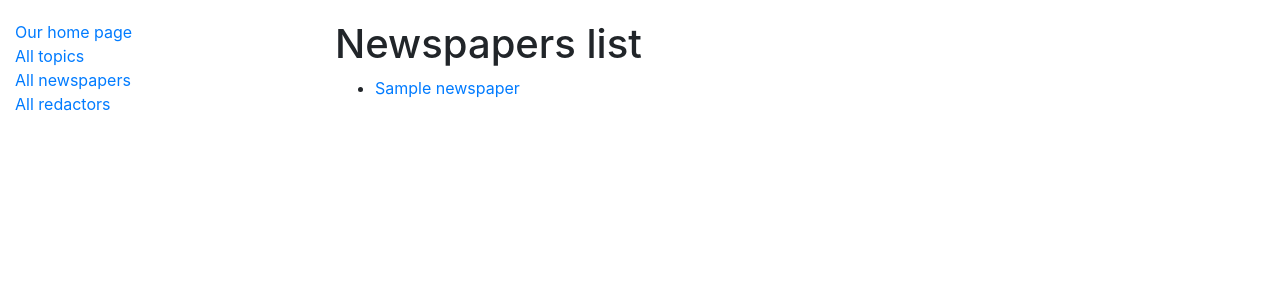
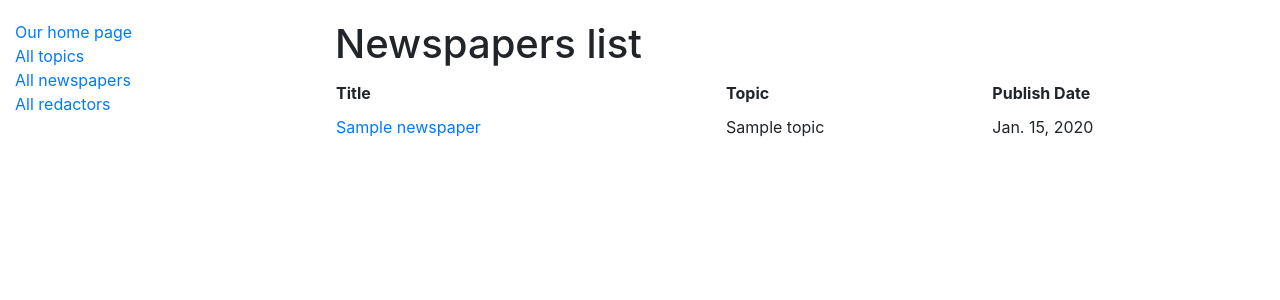
Before and after one commit to kstorozhenko/newspaper-agency, a Django app: page /newspaper/newspapers/ in a window 1280 px wide. Shown: the top 300 px of the page. Run offline with Django 5.2, Linux system fonts and the light colour scheme; tables that the repository leaves empty hold one stand-in row (values such as "Sample post").

Commit message:
add more comfortable interface for user

```diff
--- a/templates/newspaper/newspaper_list.html
+++ b/templates/newspaper/newspaper_list.html
@@ -3,13 +3,24 @@
   <h1>Newspapers list</h1>
 
   {% if newspaper_list %}
-    <ul>
-      {% for newspaper in newspaper_list %}
-        <li>
-          <a href="{% url 'newspaper:newspaper-detail' newspaper.id %}"> {{ newspaper.title }}</a>
-        </li>
-    {% endfor %}
-    </ul>
+    <table style="width:100%; line-height:2;">
+      <thead>
+        <tr>
+          <th>Title</th>
+          <th>Topic</th>
+          <th>Publish Date</th>
+        </tr>
+      </thead>
+      <tbody>
+        {% for newspaper in newspaper_list %}
+          <tr>
+            <td><a href="{% url 'newspaper:newspaper-detail' newspaper.id %}">{{ newspaper.title }}</a></td>
+            <td>{{ newspaper.topic.name }}</td>
+            <td>{{ newspaper.publish_date }}</td>
+          </tr>
+        {% endfor %}
+      </tbody>
+    </table>
   {% else %}
     <p>There are no Newspapers</p>
   {% endif %}
```
